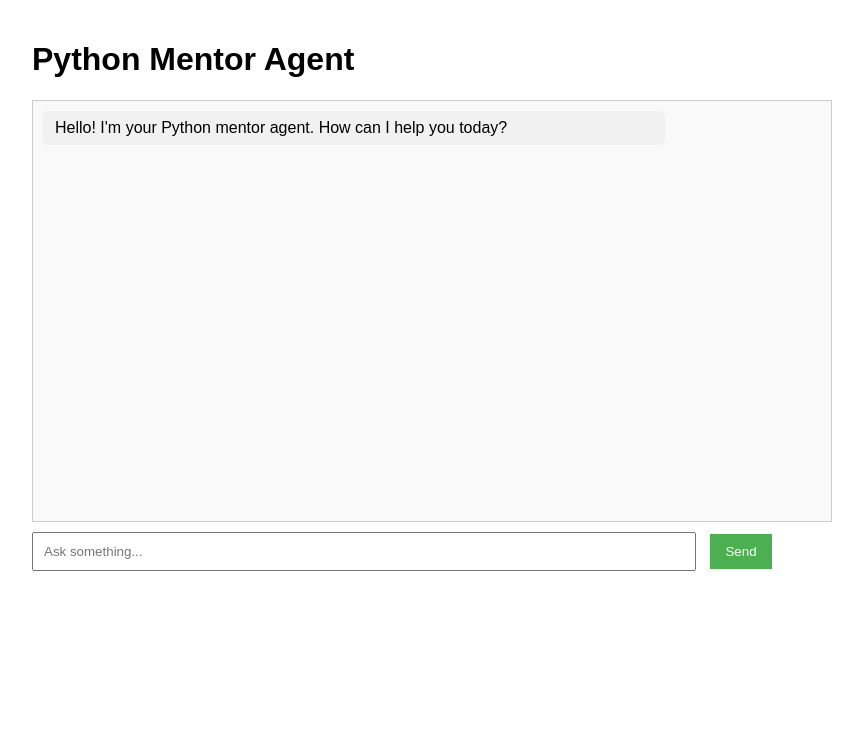
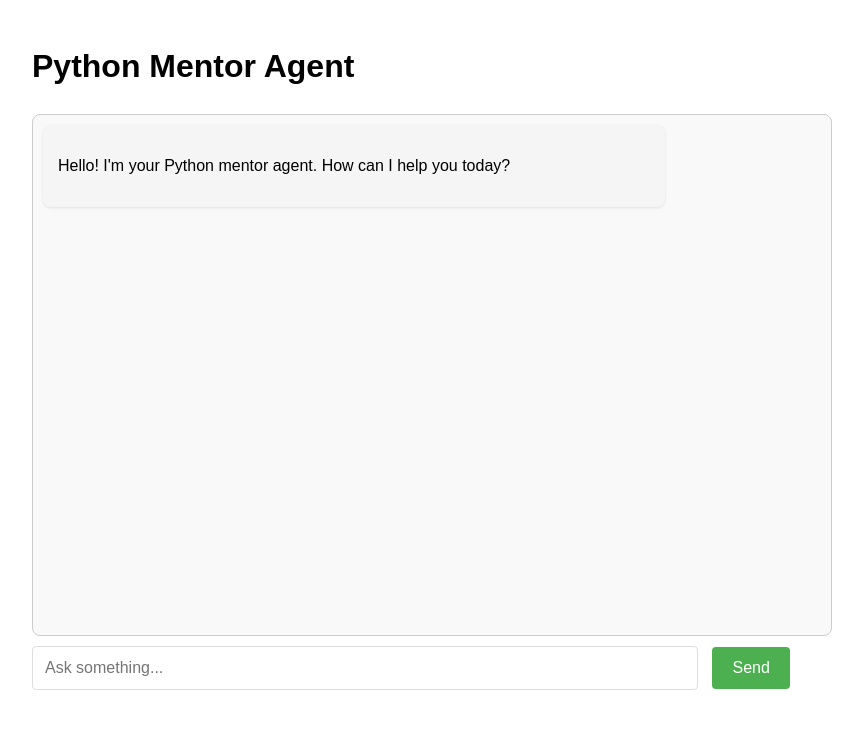
Before and after one commit to ssime-git/python-tutor-agent, a FastAPI app: page / in a window 1280 px wide. Shown: the top 729 px of the page, without its empty margins (208-1071 px from the left). Run offline with FastAPI, Linux system fonts and the light colour scheme; some libraries are stand-ins or nearby versions.

Commit message:
finally fixing the front to add markdown rendering

````diff
--- a/app/templates/index.html
+++ b/app/templates/index.html
@@ -4,25 +4,33 @@
     <meta charset="UTF-8">
     <meta name="viewport" content="width=device-width, initial-scale=1.0">
     <title>Python Mentor Agent</title>
+    <!-- Add Marked.js for Markdown parsing -->
+    <script src="https://cdn.jsdelivr.net/npm/marked@4.0.0/marked.min.js"></script>
+    <!-- Add Highlight.js for syntax highlighting -->
+    <link rel="stylesheet" href="https://cdn.jsdelivr.net/npm/highlight.js@11.7.0/styles/github.min.css">
+    <script src="https://cdn.jsdelivr.net/npm/highlight.js@11.7.0/highlight.min.js"></script>
     <style>
         body {
             font-family: Arial, sans-serif;
             max-width: 800px;
             margin: 0 auto;
             padding: 20px;
+            line-height: 1.6;
         }
         #chat-container {
-            height: 400px;
+            height: 500px;
             border: 1px solid #ccc;
             padding: 10px;
             overflow-y: auto;
             margin-bottom: 10px;
             background-color: #f9f9f9;
+            border-radius: 8px;
         }
         .message {
-            margin-bottom: 10px;
-            padding: 8px 12px;
-            border-radius: 5px;
+            margin-bottom: 15px;
+            padding: 12px 15px;
+            border-radius: 8px;
+            box-shadow: 0 1px 3px rgba(0,0,0,0.1);
         }
         .user-message {
             background-color: #e1f5fe;
@@ -30,26 +38,88 @@
             margin-left: 20%;
         }
         .agent-message {
-            background-color: #f1f1f1;
+            background-color: #f5f5f5;
             margin-right: 20%;
+        }
+        /* Markdown styling */
+        .agent-message h2 {
+            margin-top: 15px;
+            margin-bottom: 10px;
+            color: #333;
+            border-bottom: 1px solid #eee;
+            padding-bottom: 5px;
+        }
+        .agent-message h3 {
+            margin-top: 12px;
+            margin-bottom: 8px;
+            color: #444;
+        }
+        .agent-message code {
+            background-color: #f0f0f0;
+            padding: 2px 4px;
+            border-radius: 3px;
+            font-family: 'Courier New', monospace;
+            font-size: 0.9em;
+        }
+        .agent-message pre {
+            background-color: #f8f8f8;
+            padding: 12px;
+            border-radius: 5px;
+            overflow-x: auto;
+            border: 1px solid #e0e0e0;
+            margin: 10px 0;
+        }
+        .agent-message pre code {
+            background-color: transparent;
+            padding: 0;
+            border-radius: 0;
+        }
+        .agent-message ul, .agent-message ol {
+            padding-left: 25px;
+            margin: 10px 0;
+        }
+        .agent-message blockquote {
+            border-left: 4px solid #ddd;
+            padding-left: 15px;
+            margin-left: 0;
+            color: #666;
+        }
+        .agent-message table {
+            border-collapse: collapse;
+            width: 100%;
+            margin: 15px 0;
+        }
+        .agent-message th, .agent-message td {
+            border: 1px solid #ddd;
+            padding: 8px;
+            text-align: left;
+        }
+        .agent-message th {
+            background-color: #f2f2f2;
         }
         #user-input {
             width: 80%;
-            padding: 10px;
+            padding: 12px;
             margin-right: 10px;
+            border: 1px solid #ddd;
+            border-radius: 4px;
+            font-size: 16px;
         }
         button {
-            padding: 10px 15px;
+            padding: 12px 20px;
             background-color: #4CAF50;
             color: white;
             border: none;
+            border-radius: 4px;
             cursor: pointer;
+            font-size: 16px;
+            transition: background-color 0.3s;
         }
-        pre {
-            background-color: #f0f0f0;
-            padding: 10px;
-            border-radius: 5px;
-            overflow-x: auto;
+        button:hover {
+            background-color: #45a049;
+        }
+        .emoji {
+            font-size: 1.2em;
         }
     </style>
 </head>
@@ -67,17 +137,37 @@
         const userInput = document.getElementById('user-input');
         const sendButton = document.getElementById('send-button');
 
+        // Configure marked options
+        marked.setOptions({
+            breaks: true,
+            gfm: true,
+            headerIds: false,
+            highlight: function(code, lang) {
+                if (lang && hljs.getLanguage(lang)) {
+                    return hljs.highlight(code, { language: lang }).value;
+                }
+                return hljs.highlightAuto(code).value;
+            }
+        });
+
         // Function to add a message to the chat
         function addMessage(content, isUser) {
             const messageDiv = document.createElement('div');
             messageDiv.className = isUser ? 'message user-message' : 'message agent-message';
 
-            // Process potential code blocks (simple Markdown-like parsing)
-            let formattedContent = content.replace(/```([\s\S]*?)```/g, function(match, code) {
-                return `<pre>${code}</pre>`;
-            });
+            if (isUser) {
+                // For user messages, just escape HTML
+                messageDiv.textContent = content;
+            } else {
+                // For agent messages, render markdown
+                messageDiv.innerHTML = marked.parse(content);
 
-            messageDiv.innerHTML = formattedContent;
+                // Apply syntax highlighting to code blocks
+                messageDiv.querySelectorAll('pre code').forEach((block) => {
+                    hljs.highlightElement(block);
+                });
+            }
+
             chatContainer.appendChild(messageDiv);
             chatContainer.scrollTop = chatContainer.scrollHeight;
         }
````
